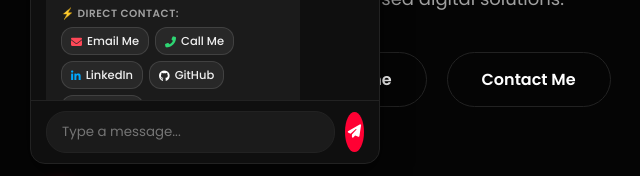
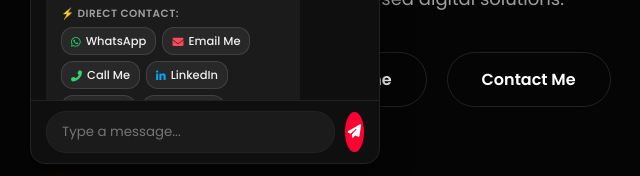
Before and after one commit to luckyyyroyyy/Portfolio, a plain HTML site: page index.html in a window 1280 px wide. Both pictures are taken after a click on the button "Chat with AI Assistant". Shown: the part 531-707 px from the top of the page, 0-640 px from the left. Drawn offline with Linux system fonts and the light colour scheme.

Commit message:
Add WhatsApp quick button to chatbot window

```diff
--- a/index.html
+++ b/index.html
@@ -997,6 +997,9 @@
 
                     <div class="chat-section-label" style="margin-top: 10px;">⚡ Direct Contact:</div>
                     <div class="chat-contacts-grid">
+                        <a href="https://wa.me/916360164066?text=Hi%20Lucky,%20I%20saw%20your%20portfolio!" target="_blank" class="chat-contact-btn whatsapp-btn" title="Chat on WhatsApp">
+                            <i class="fab fa-whatsapp"></i> WhatsApp
+                        </a>
                         <a href="mailto:luckyyyroyyy@gmail.com" class="chat-contact-btn email-btn" title="Send Email">
                             <i class="fas fa-envelope"></i> Email Me
                         </a>
--- a/style.css
+++ b/style.css
@@ -1987,6 +1987,7 @@
     font-size: 11px;
 }
 
+.chat-contact-btn.whatsapp-btn i { color: #25D366; }
 .chat-contact-btn.email-btn i { color: #ff4757; }
 .chat-contact-btn.phone-btn i { color: #2ed573; }
 .chat-contact-btn.linkedin-btn i { color: #00a8ff; }
```
